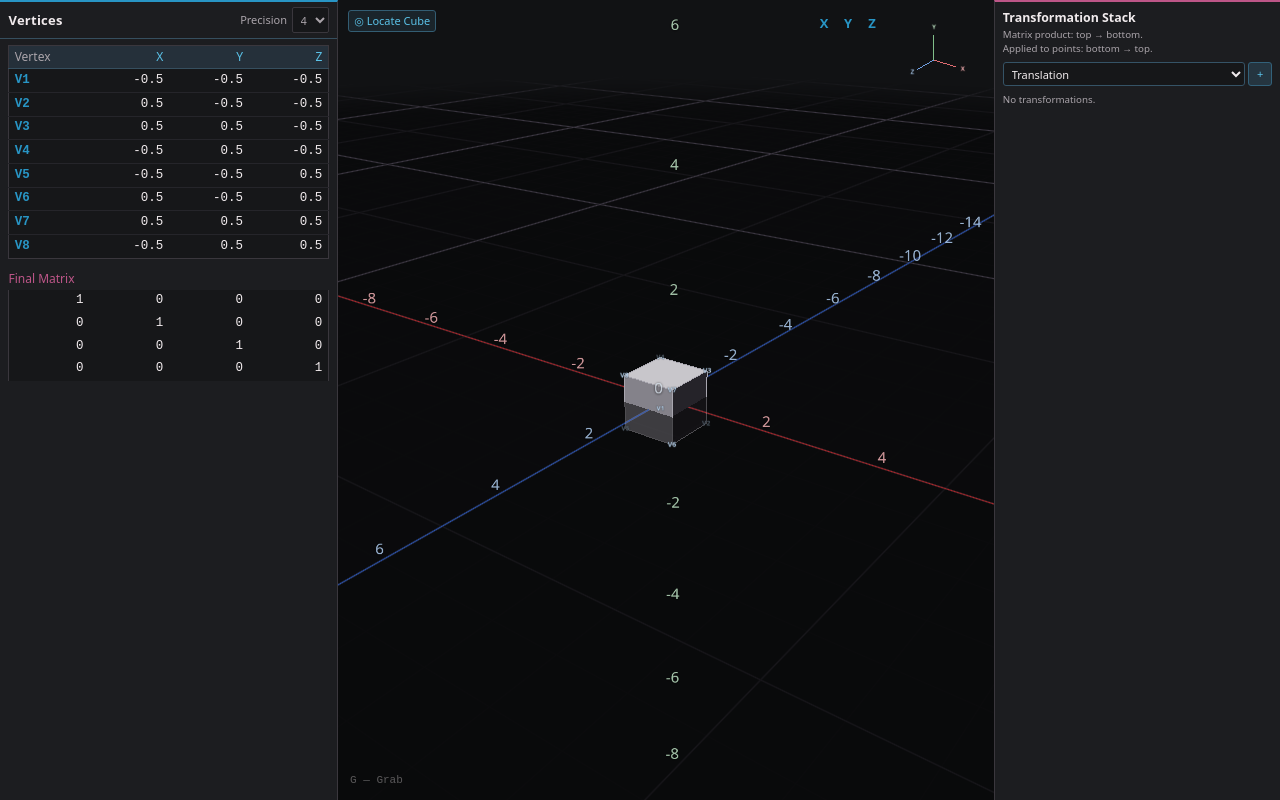
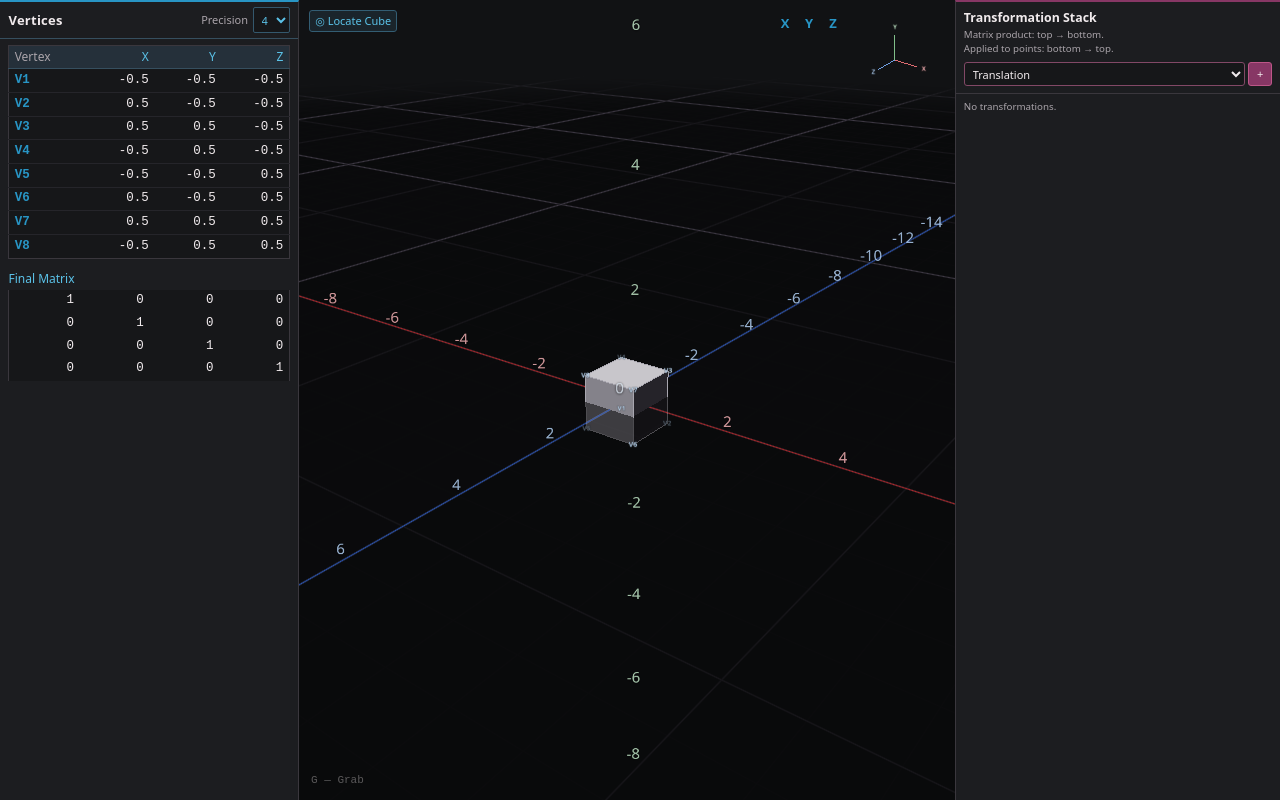
Before and after one commit to auanK/haruka, a Vue app: page / in a window 1280 px wide. Built offline with nearby package versions, Linux system fonts and the light colour scheme.

Commit message:
fix(ui): stabilize panel widths and refine magenta accents

```diff
--- a/src/App.vue
+++ b/src/App.vue
@@ -432,12 +432,12 @@ main {
   position: absolute;
   top: 10px;
   left: 10px;
-  display: flex;
-  gap: 4px;
+  pointer-events: none;
   z-index: 10;
 }
 
 .camera-toolbar button {
+  pointer-events: auto;
   font-size: 11px;
   padding: 0.15rem 0.4rem;
   min-height: 22px;
@@ -528,7 +528,8 @@ main {
 }
 
 .grab-hint.selected {
-  opacity: 0.75;
+  color: var(--color-selection);
+  opacity: 1;
 }
 
 .tool-hud {
@@ -565,14 +566,15 @@ main {
   z-index: 10;
 }
 
-@media (max-width: 640px) {
+@media (max-width: 900px) {
   main {
     flex-direction: column;
+    overflow-y: auto;
   }
   .viewport {
-    flex: 0 0 45%;
+    flex: 0 0 40%;
     height: auto;
-    min-height: 0;
+    min-height: 220px;
   }
 }
 </style>
--- a/src/components/GeometryPanel.vue
+++ b/src/components/GeometryPanel.vue
@@ -84,10 +84,9 @@ const onPrecisionChange = (event: Event) => {
   box-sizing: border-box;
   display: flex;
   flex-direction: column;
-  flex: 0 0 auto;
-  width: max-content;
-  min-width: 14rem;
-  max-width: max(14rem, min(26rem, 30vw));
+  flex: 0 0 clamp(13rem, 24vw, 23rem);
+  width: clamp(13rem, 24vw, 23rem);
+  min-width: 0;
   height: 100%;
   border-right: 1px solid var(--color-border);
   border-top: 2px solid var(--color-interaction);
@@ -117,8 +116,8 @@ const onPrecisionChange = (event: Event) => {
   font-size: 11px;
   font-family: inherit;
   background: var(--color-input);
-  color: inherit;
-  border: 1px solid var(--color-border);
+  color: var(--color-interaction-light);
+  border: 1px solid color-mix(in srgb, var(--color-interaction) 35%, var(--color-border));
   border-radius: 2px;
   padding: 1px 4px;
 }
@@ -143,14 +142,14 @@ h1 {
 }
 
 .panel-content :deep(caption) {
-  color: var(--color-selection);
+  color: var(--color-interaction-light);
   font-weight: 500;
 }
 
 .vertex-table {
   width: 100%;
   max-width: none;
-  table-layout: fixed;
+  table-layout: auto;
   border-collapse: collapse;
   font-family: monospace;
   font-size: 12.5px;
@@ -196,13 +195,13 @@ h1 {
   white-space: nowrap;
 }
 
-@media (max-width: 640px) {
+@media (max-width: 900px) {
   .geometry-panel {
-    flex: 0 1 auto;
+    flex: 0 0 13rem;
     width: 100%;
     min-width: 0;
     max-width: none;
-    height: auto;
+    height: 13rem;
     border-right: none;
     border-top: 2px solid var(--color-interaction);
     border-bottom: 1px solid var(--color-border);
--- a/src/components/Matrix4Grid.vue
+++ b/src/components/Matrix4Grid.vue
@@ -45,7 +45,7 @@ const indices = [0, 1, 2, 3] as const
 table {
   width: 100%;
   max-width: none;
-  table-layout: fixed;
+  table-layout: auto;
   margin-top: 0.3rem;
   border-collapse: collapse;
   border-inline: 1px solid var(--color-border);
@@ -66,7 +66,7 @@ caption {
 }
 
 td {
-  min-width: 8ch;
+  min-width: 6ch;
   padding: 0.2rem 0.4rem;
   text-align: right;
   white-space: nowrap;
--- a/src/components/TransformOperationEditor.vue
+++ b/src/components/TransformOperationEditor.vue
@@ -202,6 +202,7 @@ const selectPlane = (plane: ReflectionPlane) => {
 }
 
 .operation-editor {
+  min-width: 0;
   overflow-x: auto;
 }
 
@@ -211,7 +212,7 @@ const selectPlane = (plane: ReflectionPlane) => {
   flex-wrap: wrap;
   gap: 0.25rem;
   min-height: 18px;
-  color: var(--color-selection);
+  color: var(--color-hair-light);
   font-size: 12px;
   font-weight: 500;
   white-space: nowrap;
@@ -275,18 +276,19 @@ input::-webkit-outer-spin-button {
 
 .cell-control:hover,
 .axis-selector button:hover:enabled {
-  border-color: var(--color-interaction);
+  border-color: var(--color-selection);
 }
 
 .axis-selector button:not([aria-pressed='true']):hover:enabled {
-  color: var(--color-interaction-light);
+  color: var(--color-hair-light);
 }
 
 .cell-control:focus-visible,
+.axis-selector button:focus-visible,
 .angle-editor:focus-within {
-  outline: 2px solid var(--color-interaction);
+  outline: 2px solid var(--color-hair-light);
   outline-offset: -1px;
-  border-color: var(--color-interaction);
+  border-color: var(--color-selection);
 }
 
 .cell-control[aria-pressed='true'],
--- a/src/components/TransformStackPanel.vue
+++ b/src/components/TransformStackPanel.vue
@@ -142,6 +142,7 @@ const dropOperation = (event: DragEvent) => {
     @dragend="endDrag"
     @mouseup.capture="dragOrigin = null"
   >
+    <header class="stack-header">
       <h1 id="stack-title">Transformation Stack</h1>
       <p>
         Matrix product: top → bottom.<br />
@@ -156,6 +157,7 @@ const dropOperation = (event: DragEvent) => {
         </select>
         <button type="submit" aria-label="Add Transform" title="Add Transform">+</button>
       </form>
+    </header>
     <aside v-if="draftTransform" class="draft-card" aria-label="Draft transformation preview">
       <div class="draft-card-header">
         <div class="draft-title-group">
@@ -166,12 +168,14 @@ const dropOperation = (event: DragEvent) => {
         </div>
         <span class="draft-badge">Preview</span>
       </div>
+      <div class="draft-matrix" tabindex="0" role="region" aria-label="Draft matrix values">
         <Matrix4Grid
           :matrix="toMatrix(draftTransform)"
           :precision="precision"
           caption=""
           class="operation-matrix"
         />
+      </div>
     </aside>
     <p v-if="state.operations.length === 0 && !draftTransform">No transformations.</p>
     <template v-for="(operation, index) in state.operations" :key="operation.id">
@@ -242,23 +246,29 @@ const dropOperation = (event: DragEvent) => {
 <style scoped>
 .stack-panel {
   box-sizing: border-box;
-  flex: 0 0 auto;
-  width: max-content;
-  min-width: 22rem;
-  max-width: max(22rem, min(28rem, 32vw));
+  flex: 0 0 clamp(18rem, 26vw, 25rem);
+  width: clamp(18rem, 26vw, 25rem);
+  min-width: 0;
   height: 100%;
   min-height: 0;
   overflow-x: hidden;
   overflow-y: auto;
   padding: 0.5rem 0.6rem;
   border-left: 1px solid var(--color-border);
-  border-top: 2px solid var(--color-selection);
+  border-top: 2px solid var(--color-selection-strong);
   background: var(--color-panel);
+}
+
+.stack-header {
+  margin: -0.5rem -0.6rem 0.5rem;
+  padding: 0.5rem 0.6rem;
+  border-bottom: 1px solid var(--color-border);
 }
 
 h1 {
   margin: 0 0 0.2rem;
   font-size: 0.95rem;
+  color: var(--color-text);
 }
 h2 {
   min-width: 0;
@@ -275,7 +285,7 @@ form {
   display: flex;
   align-items: center;
   gap: 0.25rem;
-  margin-bottom: 0.5rem;
+  margin: 0;
 }
 form select {
   flex: 1;
@@ -284,31 +294,85 @@ form select {
   min-height: 24px;
   padding: 0.1rem 0.3rem;
   font-size: 11px;
-  border-color: color-mix(in srgb, var(--color-interaction) 30%, var(--color-border));
+  border-color: color-mix(in srgb, var(--color-selection) 55%, var(--color-border));
 }
 form select:hover {
-  border-color: var(--color-interaction);
+  border-color: var(--color-selection);
+}
+form select option:checked {
+  color: var(--color-text);
+  background: var(--color-selection-strong);
+}
+@supports (appearance: base-select) {
+  form select,
+  form select::picker(select) {
+    appearance: base-select;
+  }
+  form select {
+    display: flex;
+    align-items: center;
+  }
+  form select::picker-icon {
+    content: '';
+    box-sizing: border-box;
+    width: 6px;
+    height: 6px;
+    margin-right: 2px;
+    border-right: 1.5px solid currentColor;
+    border-bottom: 1.5px solid currentColor;
+    transform: translateY(-2px) rotate(45deg);
+  }
+  form select::picker(select) {
+    padding: 0;
+    border: 1px solid var(--color-text-subtle);
+    border-radius: 0;
+    background: var(--color-panel);
+    font: inherit;
+  }
+  form select option {
+    min-height: 24px;
+    padding: 0 0.5rem;
+    background: var(--color-panel);
+  }
+  form select option::checkmark {
+    display: none;
+  }
+  form select option:checked,
+  form select option:hover,
+  form select option:focus {
+    color: var(--color-text);
+    background: var(--color-selection-strong);
+    outline: none;
+  }
+  form select:has(option:hover) option:not(:hover) {
+    background: var(--color-panel);
+  }
+}
+select:focus-visible,
+button:focus-visible,
+.draft-matrix:focus-visible {
+  outline: 2px solid var(--color-hair-light);
+  outline-offset: 1px;
 }
 form button {
   width: 24px;
   height: 24px;
   min-height: 24px;
   font-size: 0.85rem;
-  color: var(--color-interaction-light);
-  border: 1px solid color-mix(in srgb, var(--color-interaction) 45%, var(--color-border));
-  background: color-mix(in srgb, var(--color-interaction) 14%, var(--color-surface));
+  color: var(--color-text);
+  border: 1px solid var(--color-selection);
+  background: var(--color-selection-strong);
 }
 form button:hover:enabled {
-  color: #fff;
-  border-color: var(--color-interaction);
-  background: color-mix(in srgb, var(--color-interaction) 26%, var(--color-surface));
+  border-color: var(--color-hair-light);
+  background: color-mix(in srgb, var(--color-selection) 25%, var(--color-selection-strong));
 }
 article {
   position: relative;
   margin-top: 0.4rem;
   padding: 0.35rem 0.45rem;
   border: 1px solid var(--color-border);
-  border-left: 3px solid var(--color-uniform-red);
+  border-left: 3px solid var(--color-selection-strong);
   border-radius: 3px;
   background: var(--color-surface);
   box-sizing: border-box;
@@ -342,15 +406,12 @@ article:has(
 }
 .dragging {
   cursor: grabbing;
-  background: color-mix(in srgb, var(--color-selection) 10%, var(--color-surface));
-  border-color: color-mix(in srgb, var(--color-selection) 35%, var(--color-border));
-  border-left-color: var(--color-uniform-red);
 }
 .drop-indicator {
   position: relative;
   height: 2px;
   margin-top: 0.4rem;
-  background: var(--color-interaction);
+  background: var(--color-selection);
   pointer-events: none;
 }
 .drop-indicator::before {
@@ -361,12 +422,12 @@ article:has(
   width: 6px;
   height: 6px;
   border-radius: 50%;
-  background: var(--color-interaction);
+  background: var(--color-selection);
   transform: translateY(-50%);
 }
 .operation-controls button:not(.remove):hover:enabled {
-  border-color: var(--color-interaction);
-  color: var(--color-interaction-light);
+  border-color: var(--color-selection);
+  color: var(--color-hair-light);
 }
 .remove {
   color: var(--color-danger);
@@ -374,13 +435,26 @@ article:has(
 .remove:hover:enabled {
   border-color: var(--color-danger);
 }
+.remove:focus-visible {
+  outline-color: var(--color-danger);
+}
 .draft-card {
   box-sizing: border-box;
   margin-top: 0.5rem;
   padding: 0.5rem;
-  border: 1px dashed var(--color-interaction);
+  border: 1px dashed var(--color-border);
   border-radius: 4px;
-  background: color-mix(in srgb, var(--color-interaction) 8%, var(--color-surface));
+}
+article:focus-within,
+article.dragging,
+.draft-card {
+  border-color: color-mix(in srgb, var(--color-hair-light) 65%, var(--color-border));
+  border-left: 3px solid var(--color-hair-light);
+  background: color-mix(in srgb, var(--color-selection) 14%, var(--color-surface));
+}
+.draft-matrix {
+  min-width: 0;
+  overflow-x: auto;
 }
 .draft-card-header {
   display: flex;
@@ -400,7 +474,7 @@ article:has(
   font-weight: 600;
 }
 .draft-title-group .notation {
-  color: var(--color-selection);
+  color: var(--color-hair-light);
   font-size: 12px;
   font-weight: 500;
 }
@@ -411,18 +485,17 @@ article:has(
   letter-spacing: 0.05em;
   padding: 1px 6px;
   border-radius: 3px;
-  color: var(--color-interaction-light);
-  background: color-mix(in srgb, var(--color-interaction) 20%, transparent);
-  border: 1px solid color-mix(in srgb, var(--color-interaction) 40%, transparent);
+  color: var(--color-hair-light);
+  background: color-mix(in srgb, var(--color-selection) 20%, transparent);
+  border: 1px solid color-mix(in srgb, var(--color-selection) 40%, transparent);
 }
-@media (max-width: 640px) {
+@media (max-width: 900px) {
   .stack-panel {
-    flex: 1;
+    flex: 1 0 18rem;
     width: 100%;
     min-width: 0;
     max-width: none;
     height: auto;
-    border-top: 2px solid var(--color-selection);
     border-left: 0;
   }
 }
--- a/src/styles/haruka-theme.css
+++ b/src/styles/haruka-theme.css
@@ -19,6 +19,7 @@
   /* Hair / Magenta */
   --color-hair: #bd5688;
   --color-hair-strong: #873765;
+  --color-hair-light: #e38fba;
   --color-selection: var(--color-hair);
   --color-selection-strong: var(--color-hair-strong);
 
```
Also changed, not shown: 2 other files (tests, documents, lock files or other folders). Lines whose indentation alone changed are shown as unchanged.
